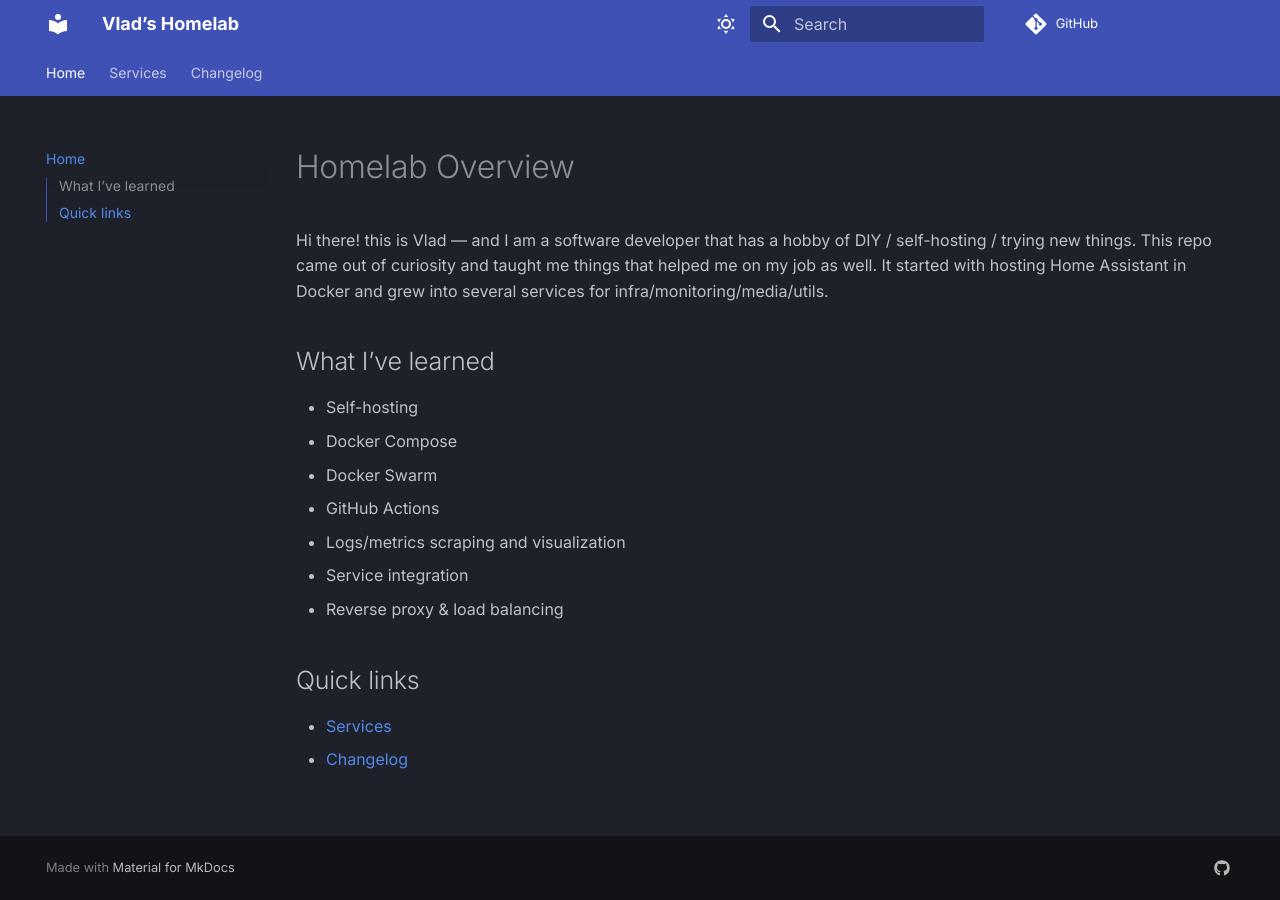
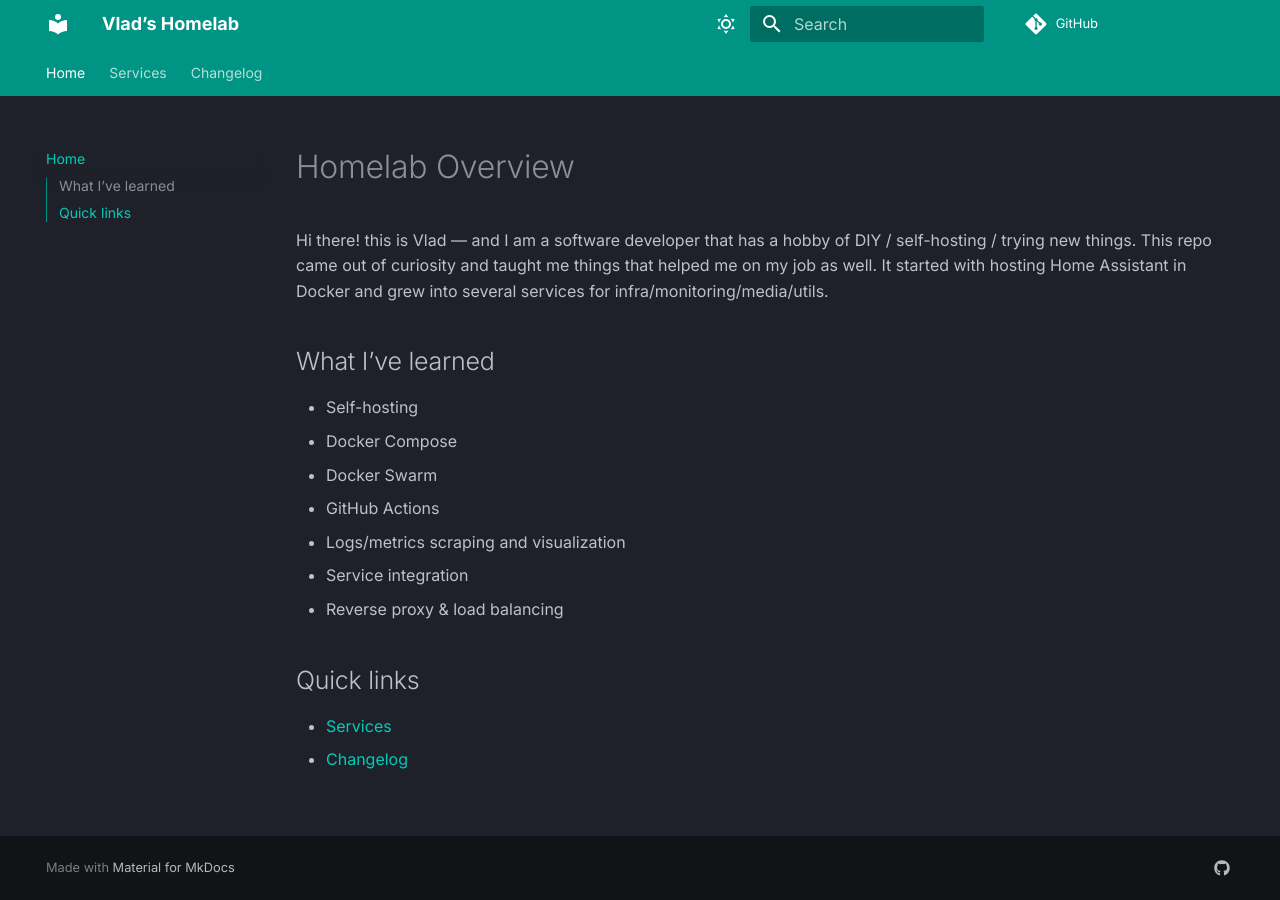
Before and after one commit to VladStPetre/homelab, an MkDocs documentation site: the page built from docs/index.md, in a window 1280 px wide. Built offline with MkDocs 1.6.1 and Material for MkDocs 9.7.7, drawn with Linux system fonts in a browser that asks for light colours; comment, search, counter and statistics services are not loaded.

Commit message:
gh-pages - change gh-pages prefix and theme colors

```diff
--- a/mkdocs.yml
+++ b/mkdocs.yml
@@ -8,14 +8,14 @@ theme:
   name: material
   palette:
     - scheme: slate        # dark theme
-      primary: indigo
-      accent: indigo
+      primary: teal
+      accent: amber
       toggle:
         icon: material/weather-sunny
         name: Switch to light mode
     - scheme: default      # light theme
-      primary: indigo
-      accent: indigo
+      primary: lime
+      accent: amber
       toggle:
         icon: material/weather-night
         name: Switch to dark mode
```
Also changed, not shown: 1 other file.
